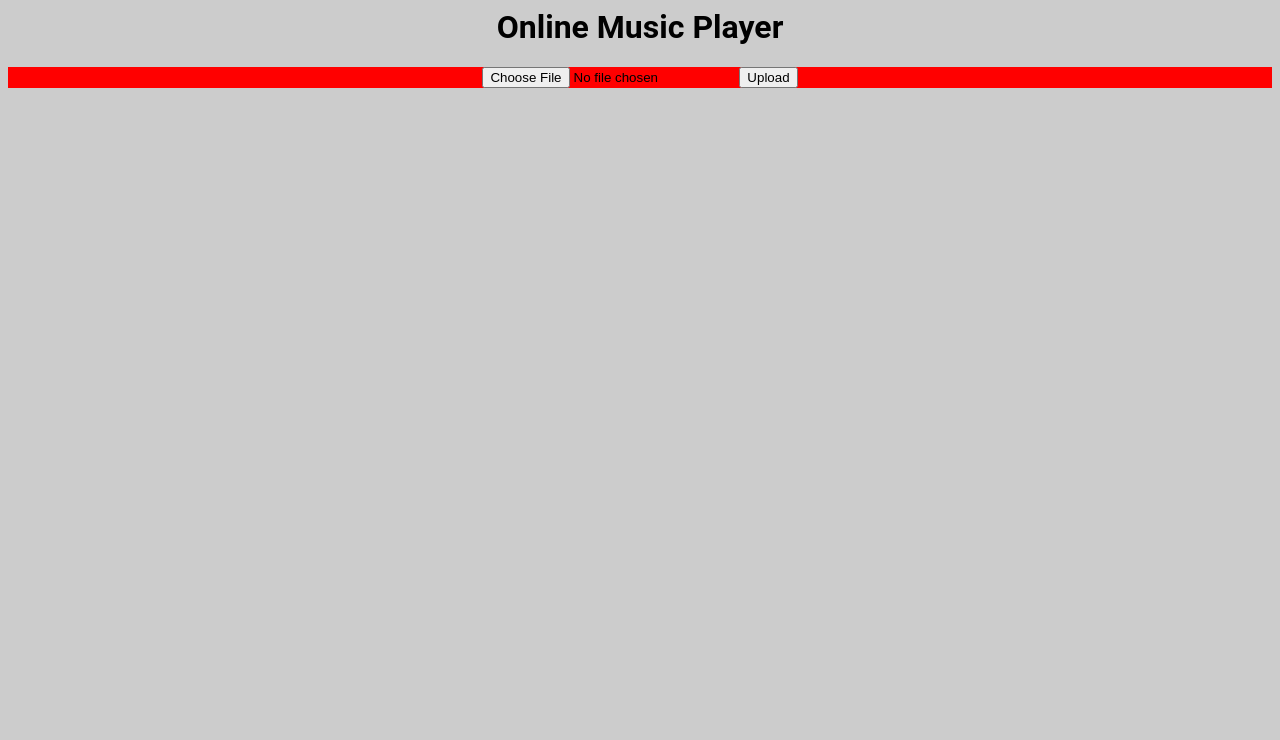
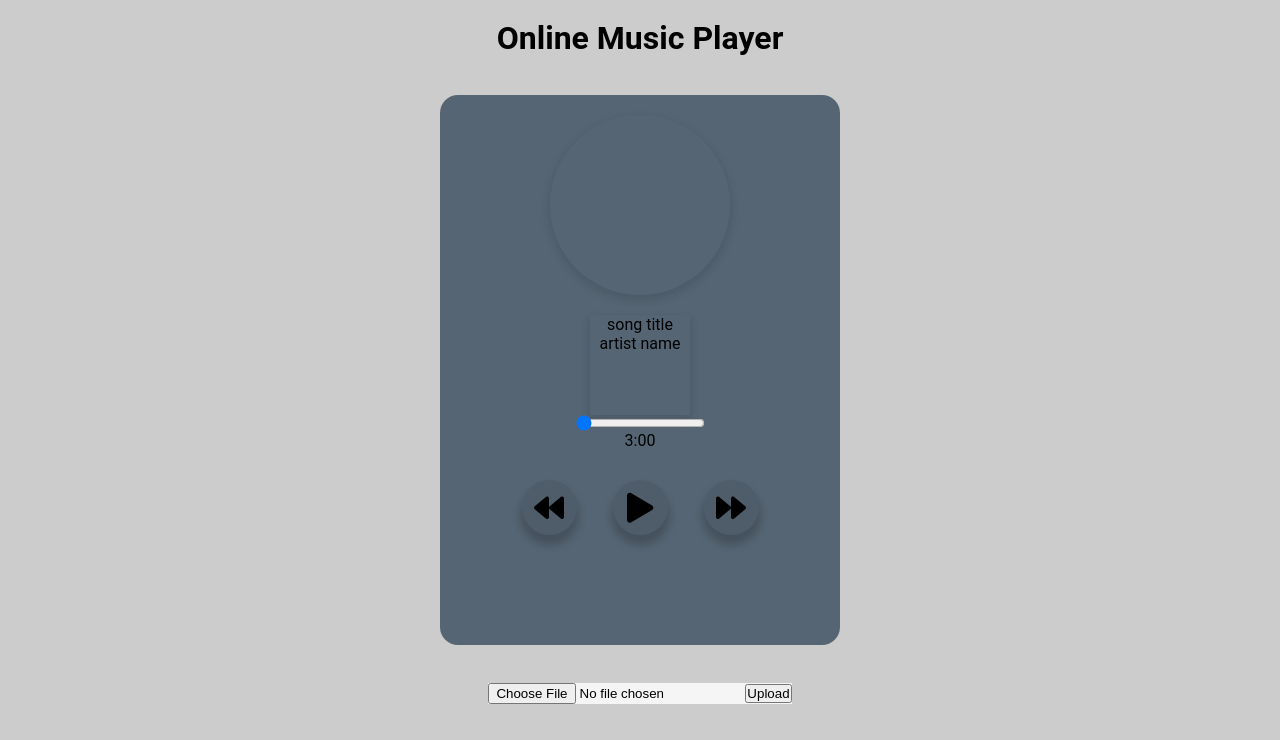
Before and after one commit to Akwei001/Music-Project, a website: page index.html in a window 1280 px wide. Drawn offline with nearby package versions, Linux system fonts and the light colour scheme.

Commit message:
working on UI

```diff
--- a/css/style.css
+++ b/css/style.css
@@ -1,9 +1,91 @@
 @import url('https://fonts.googleapis.com/css2?family=Roboto+Condensed:wght@300&display=swap');
+
+* {
+  margin: 0;
+  padding: 0;
+  box-sizing: border-box;
+}
 
 body {
   background-color: #cccccc;
+  display: grid;
+  place-items: center;
   text-align: center;
   font-family: 'roboto', sans-serif;
+}
+.music-container {
+  position: relative;
+  width: 400px;
+  height: 550px;
+  border-radius: 18px;
+  background: #566573;
+  overflow: hidden;
+}
+
+.music-container .block {
+  margin-top: 20px;
+  position: relative;
+  width: 100%;
+  display: flex;
+  align-items: center;
+  flex-direction: column;
+}
+
+.music-container .block .shape {
+  height: 180px;
+  width: 180px;
+  border-radius: 50%;
+  overflow: hidden;
+  box-shadow: 0.1px 4px 8px 2px rgba(0, 0, 0, 0.1);
+}
+
+.music-container .player {
+  margin-top: 50px;
+  display: flex;
+  align-items: center;
+  justify-content: center;
+
+  width: 100%;
+}
+
+.music-container .main .track-info {
+  height: 100px;
+  width: 100px;
+
+  overflow: hidden;
+  box-shadow: 0.1px 4px 8px 2px rgba(0, 0, 0, 0.1);
+}
+
+.music-container .main {
+  margin-top: 20px;
+  position: relative;
+  width: 100%;
+  display: flex;
+  align-items: center;
+  flex-direction: column;
+}
+
+.music-container .main .player {
+  display: flex;
+  align-items: center;
+  justify-content: center;
+  margin-top: 30px;
+}
+
+.music-container .main .player button {
+  height: 55px;
+  width: 55px;
+  border-radius: 50%;
+  font-size: 30px;
+  border: none;
+  outline: none;
+  cursor: pointer;
+  display: flex;
+  align-items: center;
+  justify-content: center;
+  margin: 0 18px;
+  background: rgba(0, 0, 0, 0.08);
+  box-shadow: 0.1px 8px 8px 2px rgba(0, 0, 0, 0.2);
 }
 
 audio {
@@ -16,5 +98,10 @@ audio::-webkit-media-controls-panel {
 }
 
 #upload-form {
-  background-color: red;
+  background-color: whitesmoke;
 }
+
+.tracklist {
+  list-style: none;
+  background-color: white;
+}
--- a/index.html
+++ b/index.html
@@ -5,25 +5,51 @@
     <meta name="viewport" content="width=device-width, initial-scale=1.0" />
     <title>Online Music Player</title>
     <link rel="stylesheet" href="./css/style.css" />
+    <link
+      rel="stylesheet"
+      href="https://cdnjs.cloudflare.com/ajax/libs/font-awesome/5.10.2/css/all.min.css"
+    />
   </head>
   <body>
     <h1>Online Music Player</h1>
+    <div class="Music-container">
+      <div class="topbar"></div>
+      <div class="block">
+        <div class="shape"></div>
+      </div>
+      <div class="main">
+        <div class="track-info">
+          <p>song title</p>
+          <p>artist name</p>
+        </div>
+        <div class="progress-container" id="progress-container">
+          <div class="progress" id="progress">
+            <input type="range" min="0" max="100" id="slider" value="0" />
+            <p>3:00</p>
+          </div>
+        </div>
+        <div class="player">
+          <button id="prev" class="action-btn">
+            <i class="fas fa-backward"></i>
+          </button>
+          <button id="play" class="action-btn action-btn-big">
+            <i class="fas fa-play"></i>
+          </button>
+          <button id="next" class="action-btn">
+            <i class="fas fa-forward"></i>
+          </button>
+        </div>
+      </div>
+    </div>
+
     <form id="upload-form">
       <div class="mb-3">
         <input type="file" name="filename" id="file-upload" accept=".mp3" />
         <input type="submit" value="Upload" />
-        <div class="progress">
-          <div class="progress-bar" style="width: 50%"></div>
-        </div>
       </div>
     </form>
     <ul class="tracklist"></ul>
     <div class="tracks"></div>
     <script src="./src/script.js"></script>
-    <script
-      src="https://cdn.jsdelivr.net/npm/bootstrap@5.0.2/dist/js/bootstrap.bundle.min.js"
-      integrity="sha384-MrcW6ZMFYlzcLA8Nl+NtUVF0sA7MsXsP1UyJoMp4YLEuNSfAP+JcXn/tWtIaxVXM"
-      crossorigin="anonymous"
-    ></script>
   </body>
 </html>
--- a/src/script.js
+++ b/src/script.js
@@ -5,37 +5,50 @@ Amplify.configure(awsconfig);
 
 //Storage.configure({ level: 'public' });
 
+//Get All tracks
+
+const getAllTracks = (track) => {
+  // Get the track from S3
+  Storage.get(track).then(() => {
+    console.log(track);
+  });
+};
+
+//getAllTracks();
+
+console.log(getAllTracks());
 //Display tracks on screen
 
 let tracklist = document.querySelector('.tracklist');
 
-const list = (track) => {
-  Storage.get(track.key).then(() => {
-    //console.log(result);
-    let newListItem = document.createElement('li');
-    newListItem.innerText = track.key;
-    tracklist.appendChild(newListItem);
-  });
-};
-const createAudioPlayer = (track) => {
-  // Get the track from S3
-  Storage.get(track.key).then((result) => {
-    //console.log(track.key);
-    // create an audio element and add a source element to it
-    const audio = document.createElement('audio');
-    const source = document.createElement('source');
+// const list = (track) => {
+//   Storage.get(track.key).then(() => {
+//     console.log(track);
+//     // let newListItem = document.createElement('li');
+//     // newListItem.innerText = track.key;
+//     // tracklist.appendChild(newListItem);
+//   });
+// };
 
-    audio.appendChild(source);
-    // add controls to the audio element
-    audio.setAttribute('controls', '');
-    audio.setAttribute('volume', '');
-    // add the track source and type
-    source.setAttribute('src', result);
-    source.setAttribute('type', 'audio/mpeg');
-    // add the item to the page
-    document.querySelector('.tracks').appendChild(audio);
-  });
-};
+// const createAudioPlayer = (track) => {
+//   // Get the track from S3
+//   Storage.get(track.key).then((result) => {
+//     //console.log(track.key);
+//     // create an audio element and add a source element to it
+//     const audio = document.createElement('audio');
+//     const source = document.createElement('source');
+
+//     audio.appendChild(source);
+//     // add controls to the audio element
+//     audio.setAttribute('controls', '');
+//     audio.setAttribute('volume', '');
+//     // add the track source and type
+//     source.setAttribute('src', result);
+//     source.setAttribute('type', 'audio/mpeg');
+//     // add the item to the page
+//     document.querySelector('.tracks').appendChild(audio);
+//   });
+// };
 
 // select the upload form we created, and listen for a submit event on it
 document.getElementById('upload-form').addEventListener('submit', (e) => {
@@ -57,11 +70,11 @@ document.getElementById('upload-form').addEventListener('submit', (e) => {
     .catch((err) => console.error(err));
 });
 
-Storage.list('')
-  .then((result) => {
-    result.forEach((item) => createAudioPlayer(item));
-  })
-  .catch((err) => console.error(err));
+// Storage.list('')
+//   .then((result) => {
+//     result.forEach((item) => createAudioPlayer(item));
+//   })
+//   .catch((err) => console.error(err));
 
 Storage.list('').then((result) => {
   result.forEach((item) => list(item));
```
